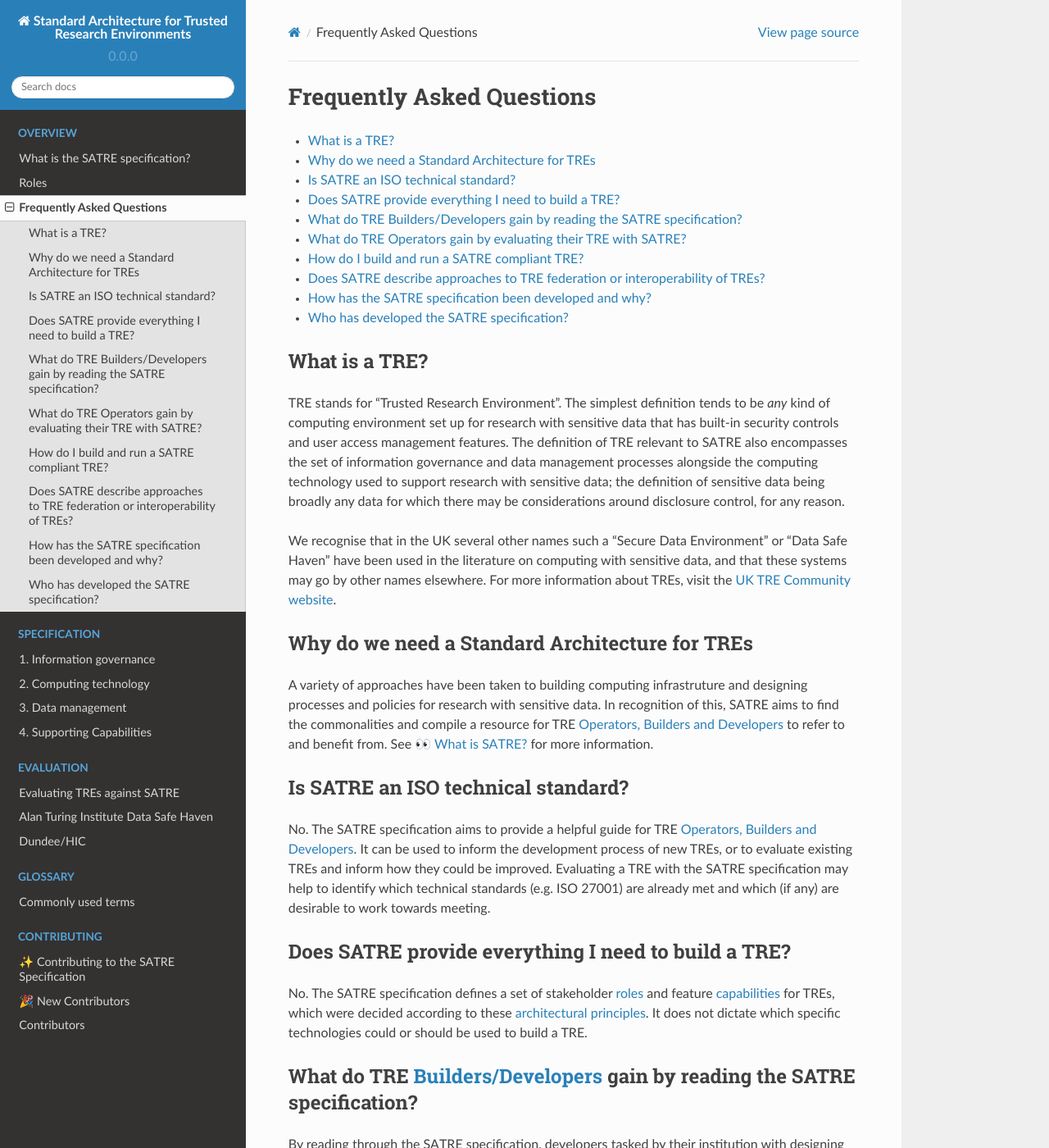
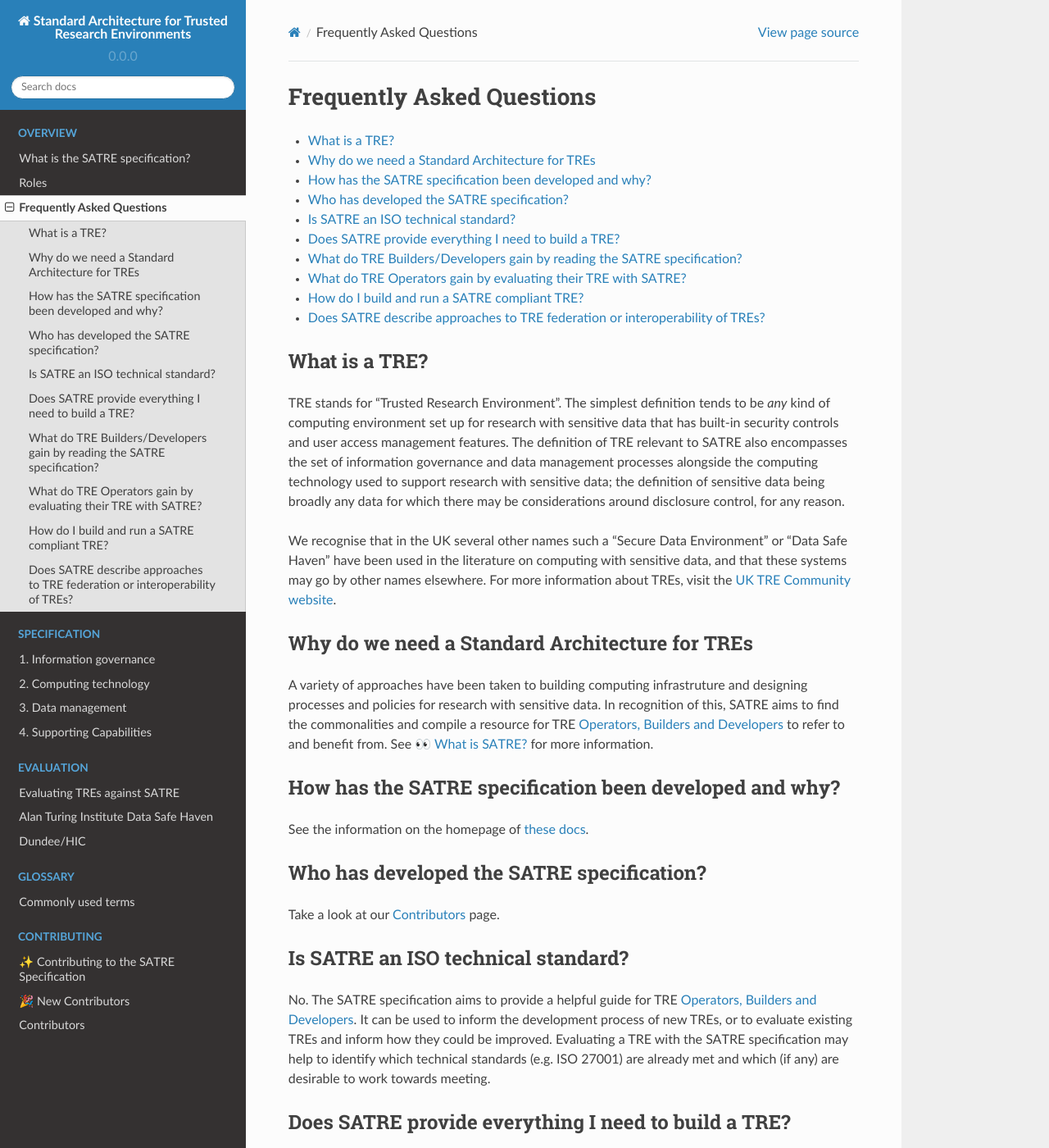
Before and after one commit to sa-tre/satre-specification, a Sphinx documentation site: the page built from docs/source/faqs.md, in a window 1280 px wide and 1400 px high. Shown: the whole window at 82% size. Built offline with Sphinx 7.4.7 and the Read the Docs theme 2.0.0, drawn with Linux system fonts in a browser that asks for light colours; some of the changed text lies outside the part shown.

Commit message:
move how and who to after what and why

```diff
--- a/docs/source/faqs.md
+++ b/docs/source/faqs.md
@@ -4,14 +4,14 @@
 
 - {ref}`what_tre`
 - {ref}`why_satre`
+- {ref}`how_developed`
+- {ref}`who_developed`
 - {ref}`is_standard`
 - {ref}`is_everything`
 - {ref}`developer_gain`
 - {ref}`operator_gain`
 - {ref}`how_build`
 - {ref}`support_federation`
-- {ref}`how_developed`
-- {ref}`who_developed`
 
 (what_tre)=
 
@@ -26,6 +26,18 @@ We recognise that in the UK several other names such a "Secure Data Environment"
 ## Why do we need a Standard Architecture for TREs
 
 A variety of approaches have been taken to building computing infrastruture and designing processes and policies for research with sensitive data. In recognition of this, SATRE aims to find the commonalities and compile a resource for TRE {ref}`Operators, Builders and Developers <infrastructure_roles>` to refer to and benefit from. See {ref}`what_is_satre` for more information.
+
+(how_developed)=
+
+## How has the SATRE specification been developed and why?
+
+See the information on the homepage of {ref}`these docs <satre_why>`.
+
+(who_developed)=
+
+## Who has developed the SATRE specification?
+
+Take a look at our {ref}`contributors` page.
 
 (is_standard)=
 
```
Also changed, not shown: other parts of docs/source/faqs.md (+0 -12 lines).
